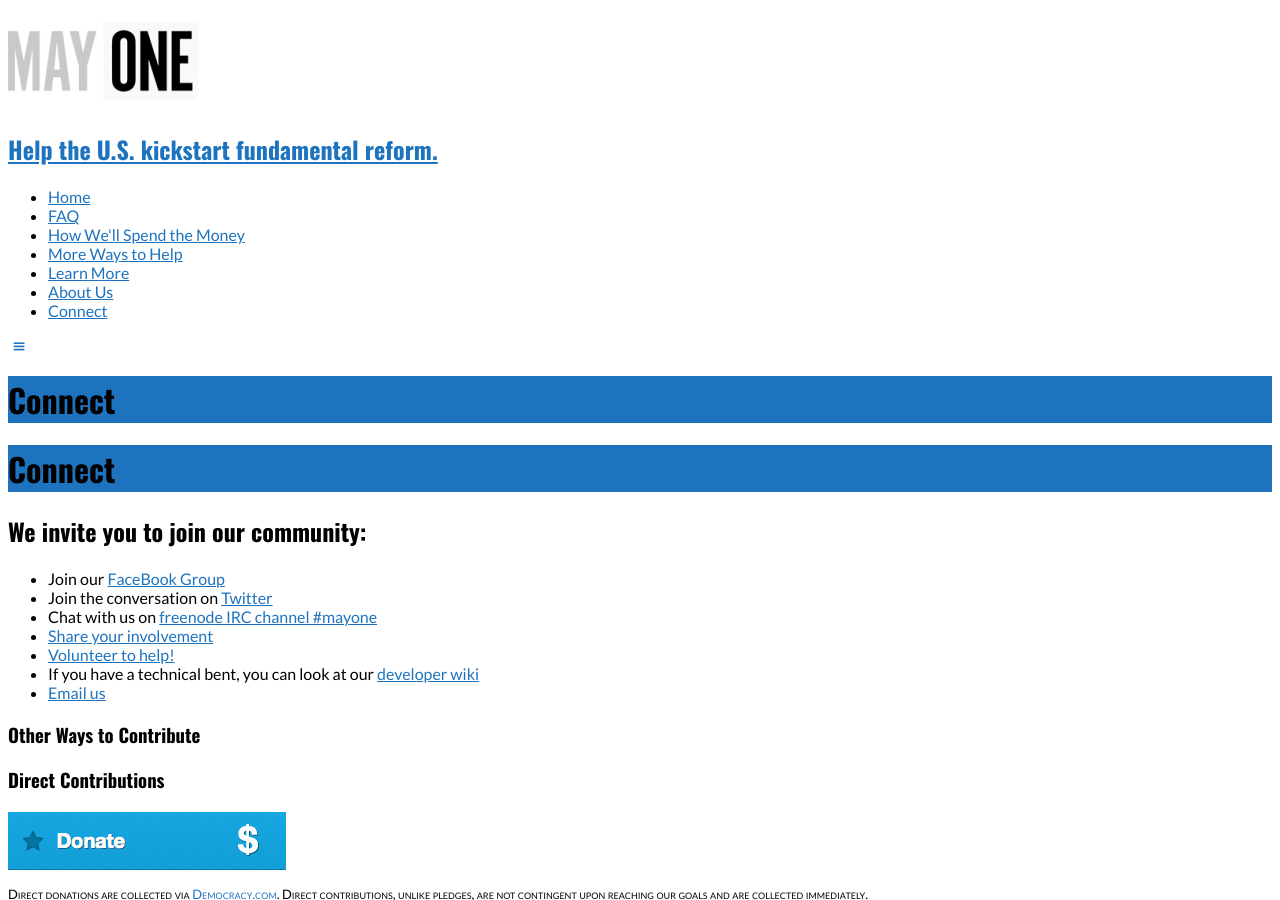
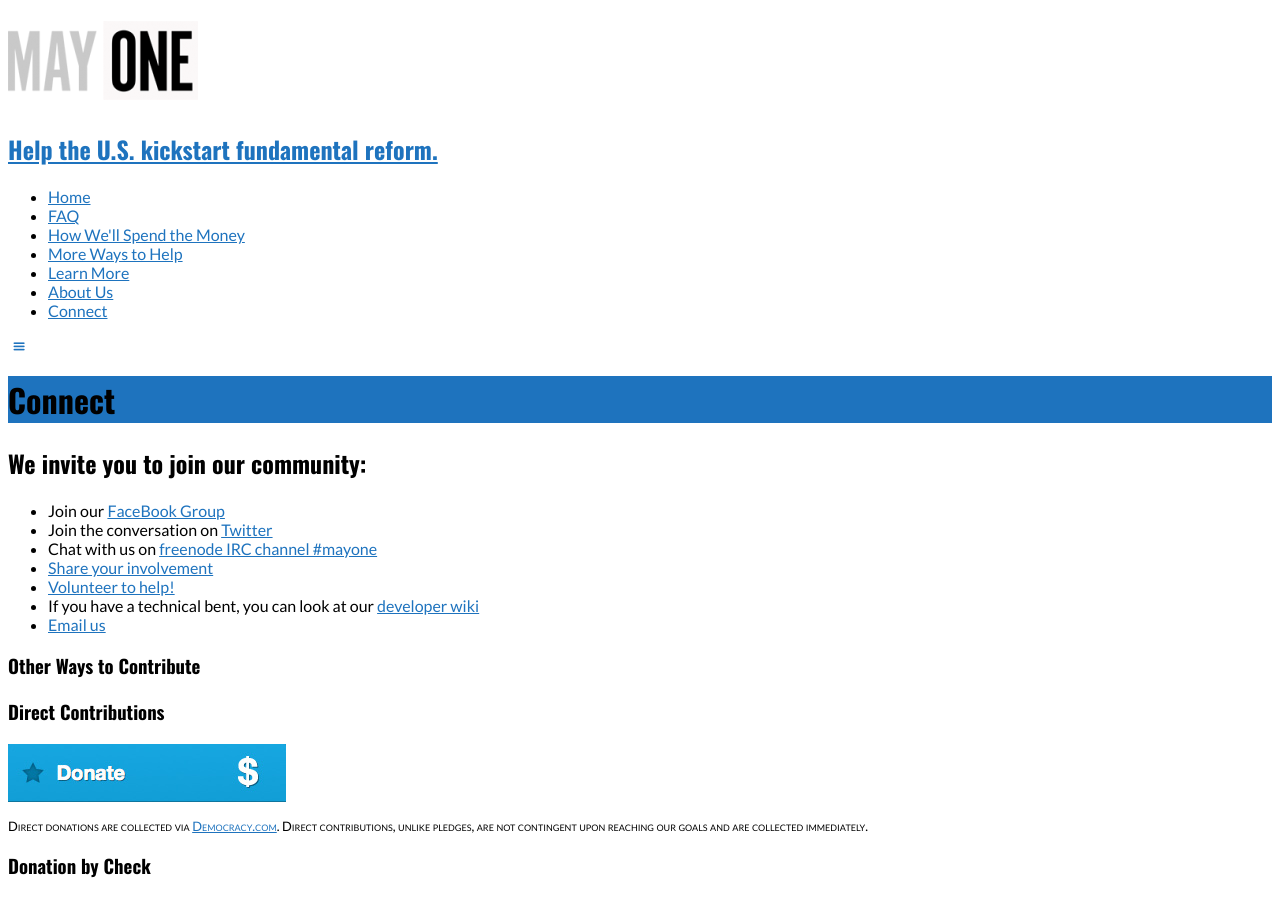
Before and after one commit to MayOneUS/2014-06-02-mayone.us-website, a Jekyll site: the page built from connect.html, in a window 1280 px wide and 900 px high. Built offline with Jekyll 4.4.1, drawn with Linux system fonts in a browser that asks for light colours; nearby versions of some CDN libraries; library files that are not in the unit come from our copies.

Commit message:
Follow some nice cleanup.

```diff
--- a/connect.html
+++ b/connect.html
@@ -2,29 +2,15 @@
 layout: two_column
 title: Connect
 ---
-<div class="site-main">
-  <header class="page-header arrowed"><h1 class="page-title">Connect</h1> </header>
-  <div class="container">
-    <div class="content-area">
-      <div class="site-content" role="main">
-        <article class="page type-page status-publish hentry">
-          <div class="entry-content">
 {% capture connect %}
-
 ## We invite you to join our community:
 
-* Join our [FaceBook Group](https://www.facebook.com/groups/282646648577039/)
-* Join the conversation on [Twitter](https://twitter.com/MayOneUS)
-* Chat with us on <a href="http://webchat.freenode.net?channels=%23mayone&uio=d4" target="_blank">freenode IRC channel #mayone</a>
+* Join our [FaceBook Group](//www.facebook.com/groups/282646648577039/)
+* Join the conversation on [Twitter](//twitter.com/MayOneUS)
+* Chat with us on <a href="//webchat.freenode.net?channels=%23mayone&uio=d4" target="_blank">freenode IRC channel #mayone</a>
 * [Share your involvement](../more-ways-to-help/#share)
 * [Volunteer to help!](../more-ways-to-help/#volunteer_form)
-* If you have a technical bent, you can look at our [developer wiki](https://github.com/MayOneUS/wiki/wiki)
+* If you have a technical bent, you can look at our [developer wiki](//github.com/MayOneUS/wiki/wiki)
 * [Email us](mailto:info@mayone.us)
 {% endcapture %}
 {{connect | markdownify }}
-          </div>
-        </article>
-      </div>
-    </div>
-  </div>
-</div>
```
